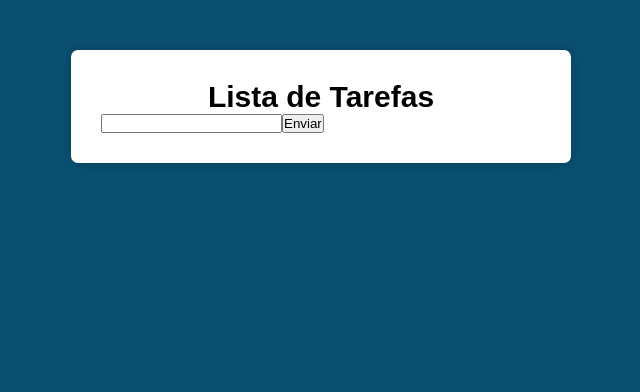
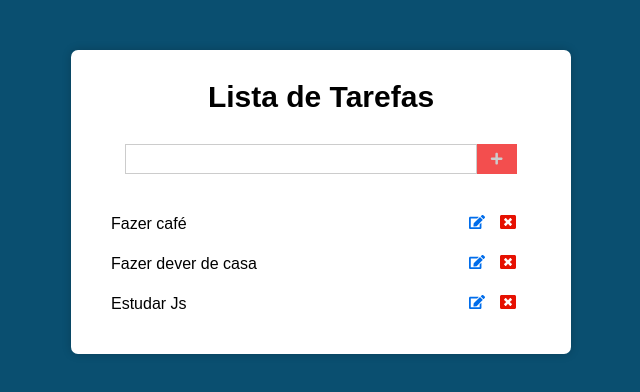
Before and after one commit to PADRAOGABRIEL/Lista-de-Tarefas, a React (Create React App) app: page / in a window 1280 px wide. Shown: the top 392 px of the page, without its empty margins (319-959 px from the left). Built offline with nearby package versions, Linux system fonts and the light colour scheme.

Commit message:
components styling

```diff
--- a/package.json
+++ b/package.json
@@ -9,6 +9,7 @@
     "@testing-library/user-event": "^13.5.0",
     "react": "^18.2.0",
     "react-dom": "^18.2.0",
+    "react-icons": "^4.8.0",
     "react-scripts": "5.0.1",
     "web-vitals": "^2.1.4"
   },
--- a/src/components/Main.css
+++ b/src/components/Main.css
@@ -11,3 +11,66 @@
   font-size: 30px;
   text-align: center;
 }
+
+.form{
+  margin-top: 30px;
+  display: flex;
+  align-items: center;
+  justify-content: center;
+}
+
+.form input[type="text"]{
+  height: 30px;
+  padding: 0 20px;
+  font-size: 20px;
+  border: 1px solid #ccc;
+  min-width: 80%;
+}
+
+.form button{
+  border: none;
+  height: 30px;
+  width: 40px;
+  background: #f34e4e;
+  color: #ccc;
+  display: flex;
+  align-items: center;
+  justify-content: center;
+}
+
+.tarefas{
+  margin-top: 30px;
+}
+
+.tarefas li{
+  display: flex;
+  align-items: center;
+  justify-content: space-between;
+  padding: 10px;
+  transition: all 300ms;
+}
+
+.tarefas li:hover{
+  background: #64ceff;
+}
+
+.tarefas li .edit{
+  margin-right: 15px;
+  color: rgb(0, 109, 235);
+}
+
+.tarefas li .delete{
+  margin-right: 15px;
+  color: rgb(230, 17, 2);
+}
+
+.tarefas li:hover .edit,
+.tarefas li:hover .delete{
+  color:black
+}
+
+.tarefas li .edit,
+.tarefas li .delete{
+  cursor: pointer;
+  transition: all 300ms;
+}
--- a/src/components/Main.js
+++ b/src/components/Main.js
@@ -1,10 +1,21 @@
 import React, { Component } from 'react';
+
+// Form
+import { FaPlus } from 'react-icons/fa';
+
+// Tarefas
+import { FaEdit, FaWindowClose } from 'react-icons/fa';
 
 import './Main.css';
 
 export default class Main extends Component {
   state = {
     novaTarefa: '',
+    tarefas: [
+      'Fazer café',
+      'Fazer dever de casa',
+      'Estudar Js',
+    ],
   };
 
   handleChange = (e) => {
@@ -14,15 +25,33 @@
   };
 
   render() {
-    const { novaTarefa } = this.state;
+    const { novaTarefa, tarefas } = this.state;
 
     return (
       <div className="main">
         <h1>Lista de Tarefas</h1>
-        <form action="#">
-          <input onChange={this.handleChange} type="text" />
-          <button type="submit">Enviar</button>
+        <form className="form" action="#">
+          <input
+            onChange={this.handleChange}
+            type="text"
+            value={novaTarefa}
+          />
+          <button type="submit">
+            <FaPlus />
+          </button>
         </form>
+
+        <ul className="tarefas">
+          {tarefas.map((tarefa) => (
+            <li key={tarefa}>
+              {tarefa}
+              <div>
+                <FaEdit className='edit' />
+                <FaWindowClose className='delete' />
+              </div>
+            </li>
+          ))}
+        </ul>
       </div>
     );
   }
```
Also changed, not shown: .eslintrc.js, 1 other file (tests, documents, lock files or other folders).
